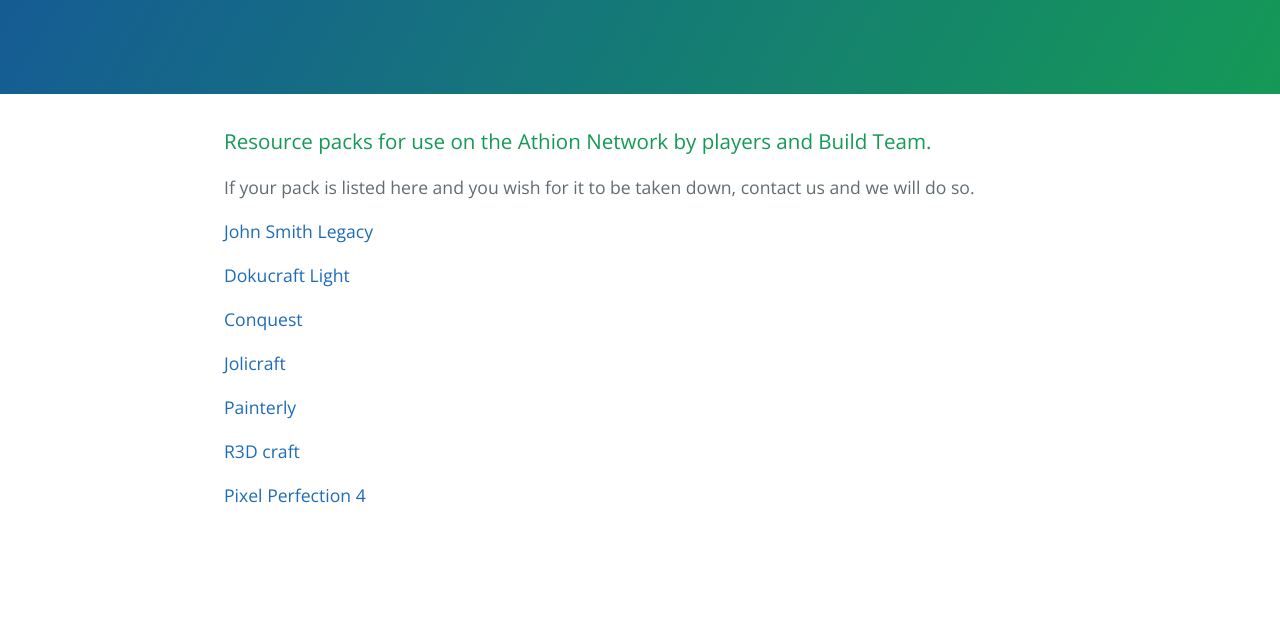
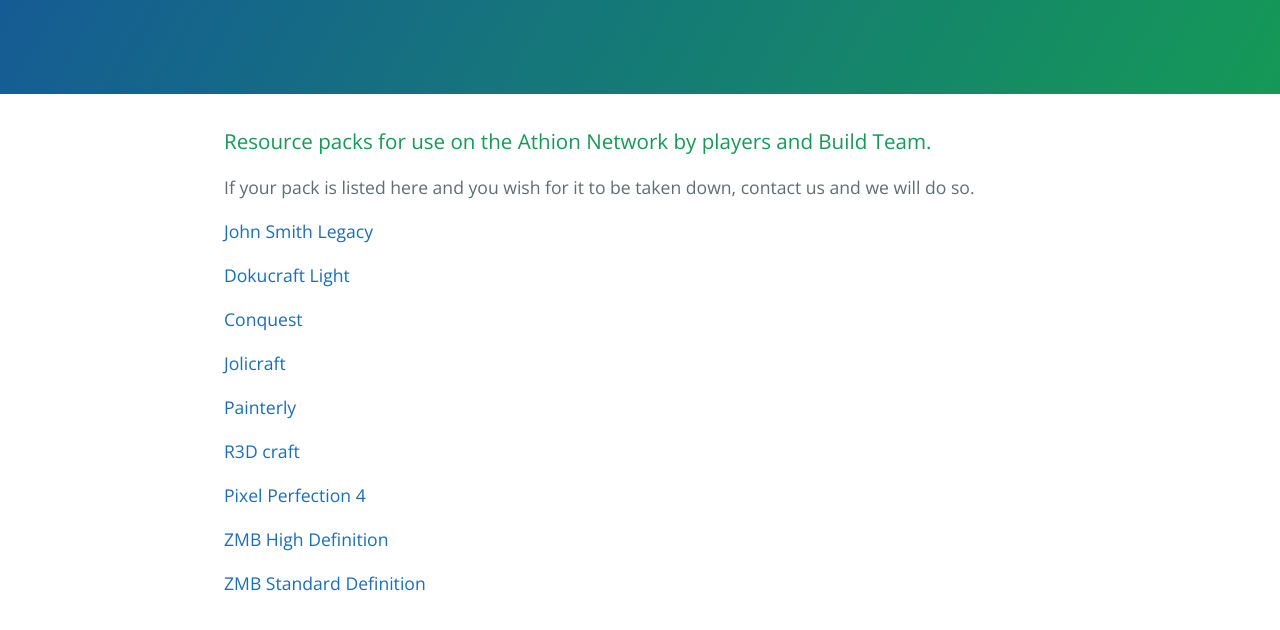
Before and after one commit to AthionOfficial/Athion-Resource-Packs, a plain HTML site: page index.html in a window 1280 px wide. Shown: the part 176-806 px from the top of the page. Drawn offline with nearby package versions, Linux system fonts and the light colour scheme.

Commit message:
Adding ZMB Rpacks

```diff
--- a/index.html
+++ b/index.html
@@ -26,6 +26,8 @@
       <p><a href="Painterly_Default.zip" download>Painterly</a></p>
       <p><a href="R3D_CRAFT.zip" download>R3D craft</a></p>
       <p><a href="PixelPerfection_4.zip" download>Pixel Perfection 4</a></p>
+      <p><a href="ZMB_HD.zip" download>ZMB High Definition</a></p>
+      <p><a href="ZMB_SD.zip" download>ZMB Standard Definition</a></p>
     </section>
 
 
```
Also changed, not shown: 2 other files.
